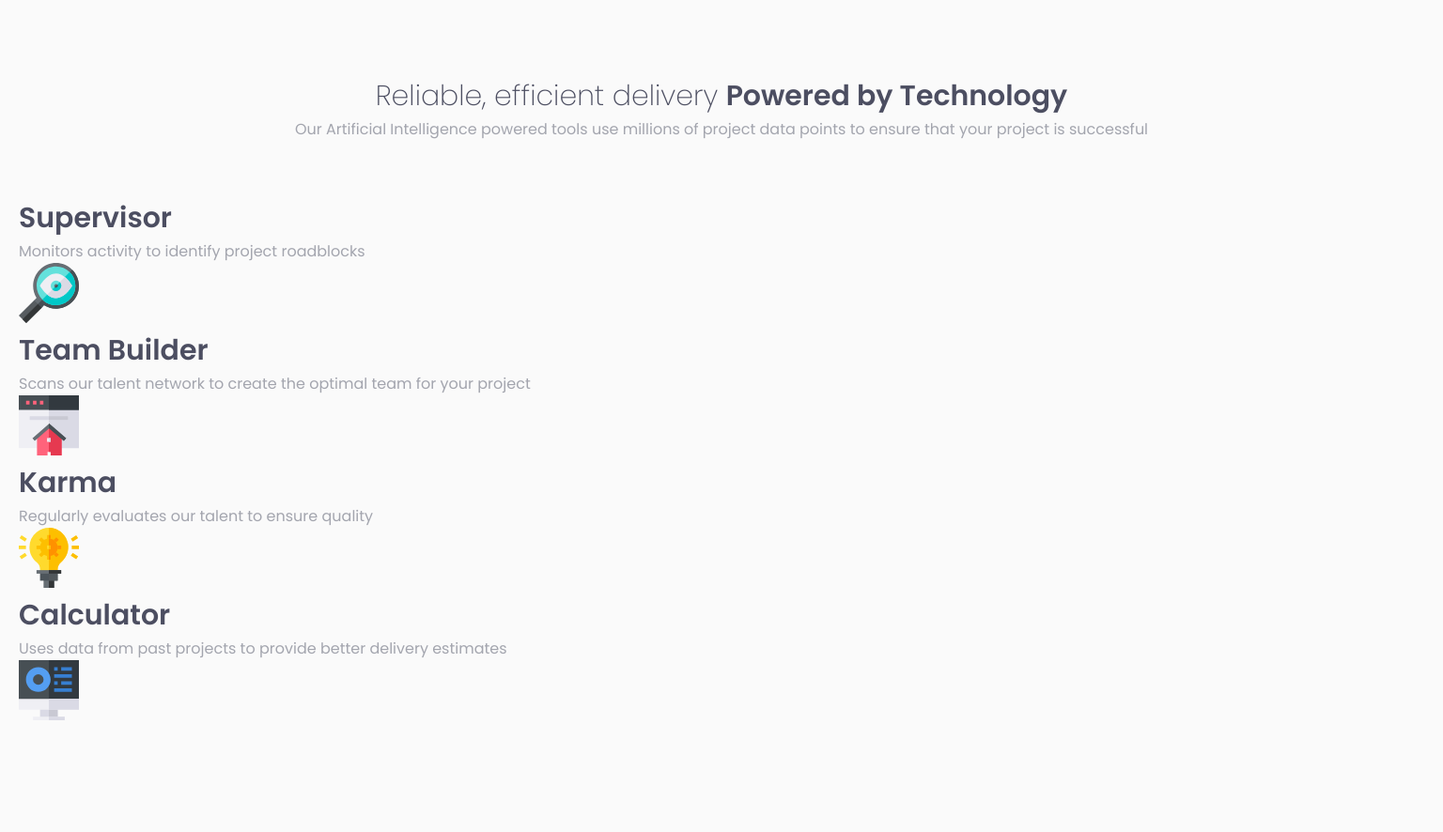
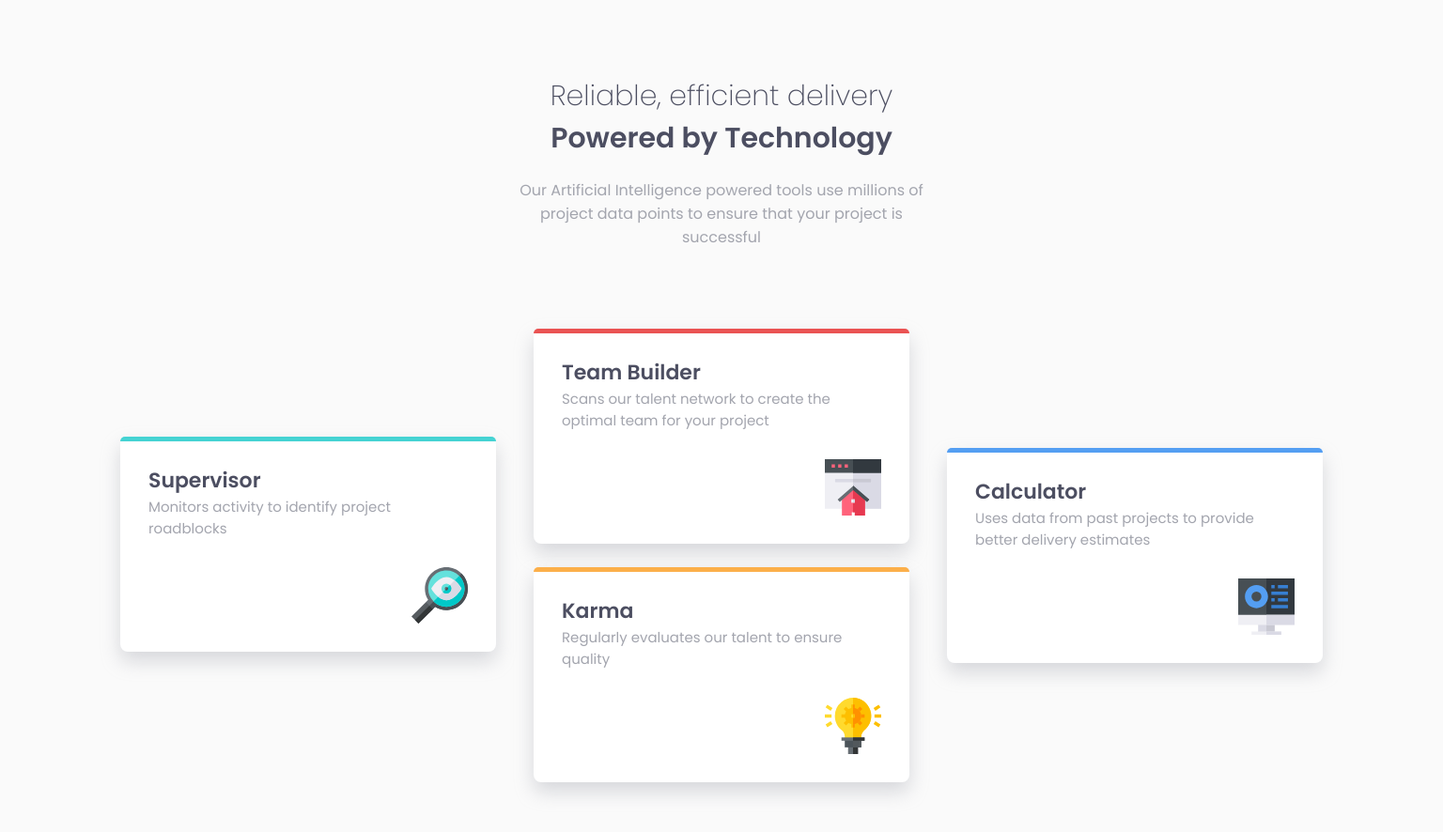
Before and after one commit to danilobandeira29/cards-features, a plain HTML site: page index.html in a window 1536 px wide. Shown: the whole page at 94% size. Before the commit the page ends 854 px from the top, so only its background shows below. Drawn offline with Linux system fonts and the light colour scheme.

Commit message:
style: add desktop css

```diff
--- a/styles.css
+++ b/styles.css
@@ -54,7 +54,7 @@ header {
   padding: 2rem;
 }
 
-.main-container .cards-container .card {
+.cards-container .card {
   position: relative;
   display: flex;
   flex-direction: column;
@@ -64,7 +64,7 @@ header {
   box-shadow: 0 10px 20px hsla(229, 6%, 66%, .4);
 }
 
-.main-container .cards-container .card::before {
+.cards-container .card::before {
   content: '';
   position: absolute;
   top: 0;
@@ -76,38 +76,72 @@ header {
   border-radius: 12px 12px 0 0;
 }
 
-.main-container .cards-container .card:nth-child(2)::before {
+.cards-container div .card:nth-child(1)::before {
   background: var(--color-red);
 }
 
-.main-container .cards-container .card:nth-child(3)::before {
+.cards-container div .card:nth-child(2)::before {
   background: var(--color-orange);
 }
 
-.main-container .cards-container .card:nth-child(4)::before {
+.cards-container .card:nth-child(3)::before {
   background: var(--color-blue);
 }
 
-.main-container .cards-container .card + .card {
+.cards-container div + div {
   margin-top: 2.5rem;
 }
 
-.main-container .cards-container .card img {
+.cards-container .card img {
   width: 60px;
   height: 60px;
   align-self: flex-end;
 }
 
-.main-container .cards-container .card .card-header {
+.cards-container .card .card-header {
   margin-bottom: 3rem;
 }
 
-.main-container .cards-container .card .card-header h3 {
+.cards-container .card .card-header h3 {
   font-size: 2.2rem;
 }
 
-.main-container .cards-container .card .card-header p {
+.cards-container .card .card-header p {
   font-weight: 400;
   font-size: 1.5rem;
 
 }
+
+@media screen and (min-width: 1440px) {
+  .container {
+    max-width: 1440px;
+    display: flex;
+    flex-direction: column;
+    justify-content: center;
+    align-items: center;
+  }
+
+  .container header {
+    max-width: 450px;
+  }
+
+  .container header h1 {
+    margin-bottom: 2rem;
+  }
+
+  .cards-container {
+    display: flex;
+  }
+
+  .cards-container .card {
+    justify-self: center;
+    align-self: center;
+    min-width: min-content;
+    max-width: 400px;
+  }
+
+  .cards-container > div {
+    margin: 0 20px;
+  }
+
+}
```
